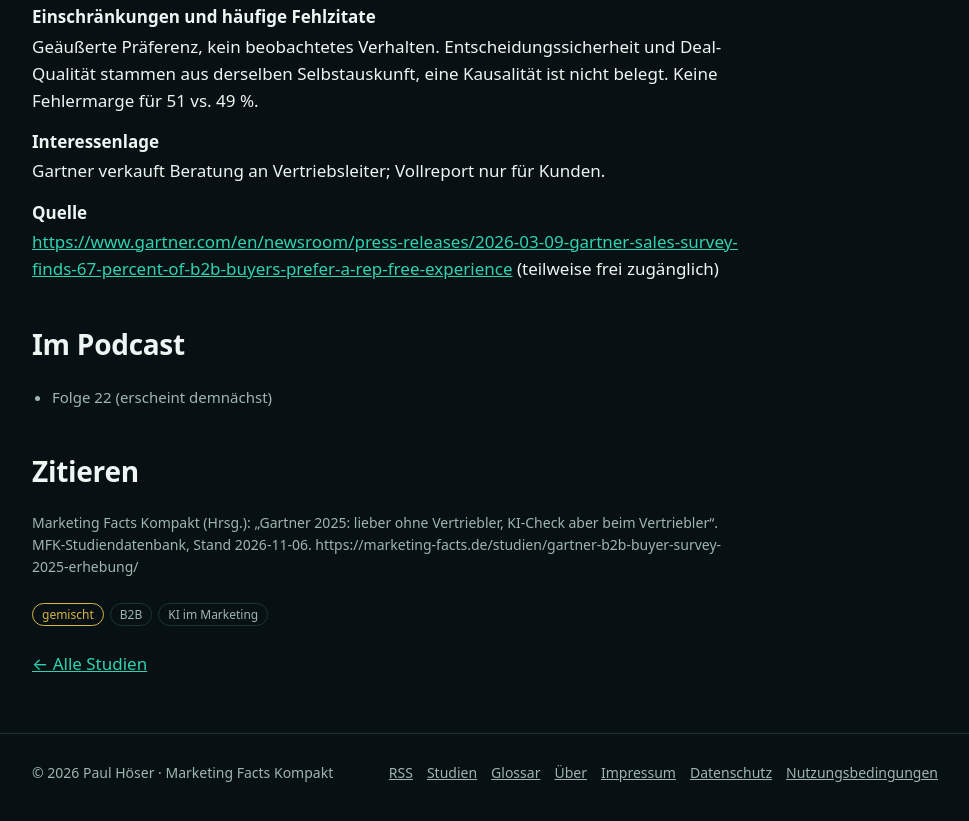
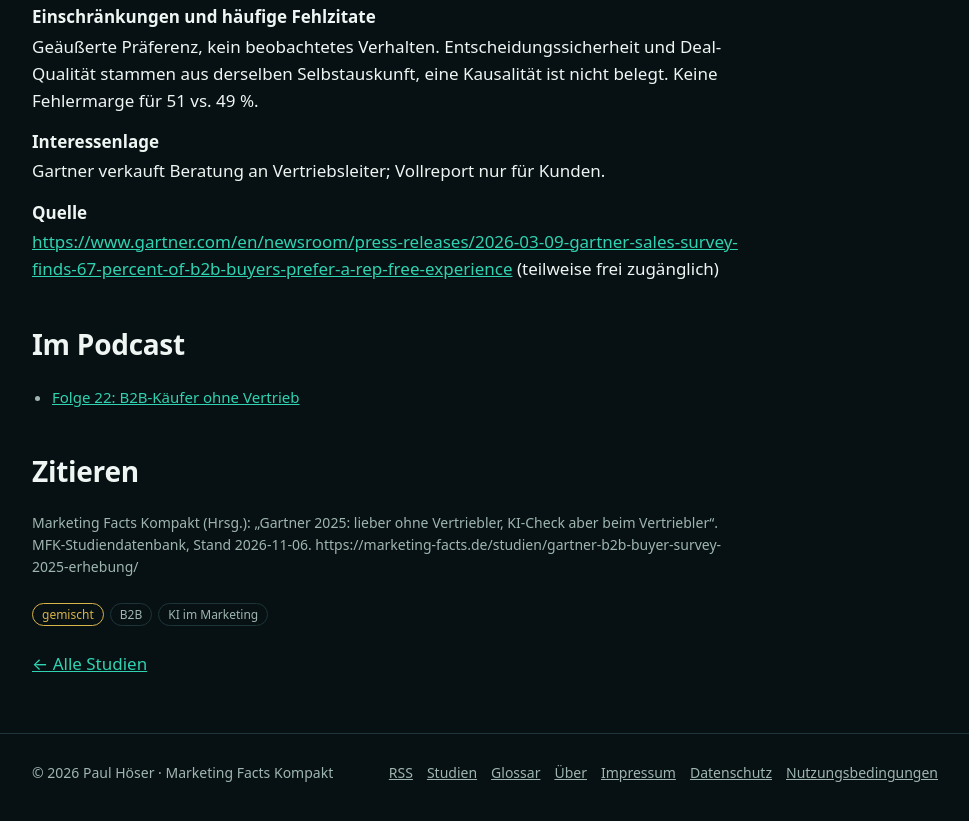
Before and after one commit to phoeser/marketing-facts-kompakt, a plain HTML site: page studien/gartner-b2b-buyer-survey-2025-erhebung/index.html in a window 1280 px wide. Shown: the part 1330-2151 px from the top of the page, without its empty margins (148-1117 px from the left). Drawn offline with Linux system fonts and the light colour scheme.

Commit message:
Neue Folge(n): 22 (Teil 4)

```diff
--- a/studien/gartner-b2b-buyer-survey-2025-erhebung/index.html
+++ b/studien/gartner-b2b-buyer-survey-2025-erhebung/index.html
@@ -20,7 +20,7 @@
 <dl class="facts"><dt>Methode</dt><dd>Befragung von B2B-Käufern, August bis September 2025; veröffentlicht in zwei Pressemitteilungen.</dd><dt>Datenbasis</dt><dd>646 bzw. 645 B2B-Käufer (vermutlich dieselbe Befragung, Abweichung nicht erklärt); Land und Stichprobenziehung nicht genannt.</dd>
 <dt>Einschränkungen und häufige Fehlzitate</dt><dd>Geäußerte Präferenz, kein beobachtetes Verhalten. Entscheidungssicherheit und Deal-Qualität stammen aus derselben Selbstauskunft, eine Kausalität ist nicht belegt. Keine Fehlermarge für 51 vs. 49 %.</dd><dt>Interessenlage</dt><dd>Gartner verkauft Beratung an Vertriebsleiter; Vollreport nur für Kunden.</dd>
 <dt>Quelle</dt><dd><a href="https://www.gartner.com/en/newsroom/press-releases/2026-03-09-gartner-sales-survey-finds-67-percent-of-b2b-buyers-prefer-a-rep-free-experience" rel="noopener">https://www.gartner.com/en/newsroom/press-releases/2026-03-09-gartner-sales-survey-finds-67-percent-of-b2b-buyers-prefer-a-rep-free-experience</a> (teilweise frei zugänglich)</dd></dl>
-<h2>Im Podcast</h2><ul class=quellen><li>Folge 22 (erscheint demnächst)</li></ul>
+<h2>Im Podcast</h2><ul class=quellen><li><a href="../../folge/22/">Folge 22: B2B-Käufer ohne Vertrieb</a></li></ul>
 <h2>Zitieren</h2><p class="meta">Marketing Facts Kompakt (Hrsg.): „Gartner 2025: lieber ohne Vertriebler, KI-Check aber beim Vertriebler“. MFK-Studiendatenbank, Stand 2026-11-06. https://marketing-facts.de/studien/gartner-b2b-buyer-survey-2025-erhebung/</p>
 <p style="margin-top:20px"><span class="chip r-gemischt">gemischt</span><span class="chip">B2B</span><span class="chip">KI im Marketing</span></p>
 <p style="margin-top:20px"><a href="../">← Alle Studien</a></p></div><script type="application/ld+json">{"@context": "https://schema.org", "@type": "WebPage", "name": "Gartner 2025: lieber ohne Vertriebler, KI-Check aber beim Vertriebler", "url": "https://marketing-facts.de/studien/gartner-b2b-buyer-survey-2025-erhebung/", "inLanguage": "de", "dateModified": "2026-11-06", "isPartOf": {"@type": "Dataset", "name": "MFK-Studiendatenbank", "url": "https://marketing-facts.de/studien/"}, "about": {"@type": "ScholarlyArticle", "name": "Gartner Sales Survey: 67% of B2B Buyers Prefer a Rep-Free Experience / 69% of B2B Buyers Turn to Sales Reps to Validate AI-Generated Insights", "author": "Gartner", "publisher": "Gartner (Pressemitteilungen 09.03.2026 und 20.05.2026)", "datePublished": "2026", "url": "https://www.gartner.com/en/newsroom/press-releases/2026-03-09-gartner-sales-survey-finds-67-percent-of-b2b-buyers-prefer-a-rep-free-experience"}, "review": {"@type": "Review", "author": {"@type": "Organization", "name": "Marketing Facts Kompakt"}, "reviewBody": "Zwei Drittel der befragten B2B-Käufer sagen, sie kaufen lieber ohne Vertriebler, zugleich prüfen gut zwei Drittel KI-Ergebnisse am liebsten beim Vertriebler. Präferenz und tatsächliches Verhalten fallen also auseinander.", "reviewRating": {"@type": "Rating", "ratingValue": 5.0, "bestRating": 10, "worstRating": 0, "name": "MFK-Score"}}}</script></main>
```
Also changed, not shown: studien/gartner-b2b-purchase-regret-2021/index.html (+1 -1 lines), studien/gartner-future-of-sales-2020/index.html (+1 -1 lines).
